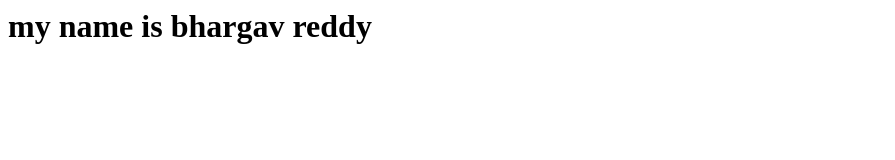
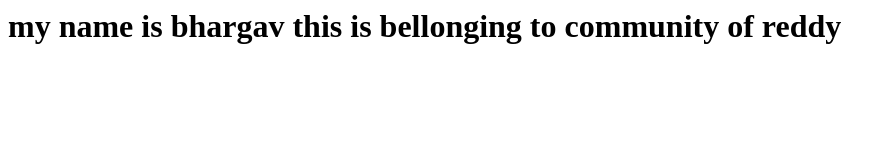
Before and after one commit to Bhargavreddysudha/apache-repo, a plain HTML site: page index.html in a window 1280 px wide. Shown: the whole page, without its empty margins (0-895 px from the left). Drawn offline with Linux system fonts and the light colour scheme.

Commit message:
these are updated docs

```diff
--- a/index.html
+++ b/index.html
@@ -1 +1 @@
-<h1> my name is bhargav reddy </h1>
+<h1> my name is bhargav this is bellonging to community of  reddy </h1>
```
